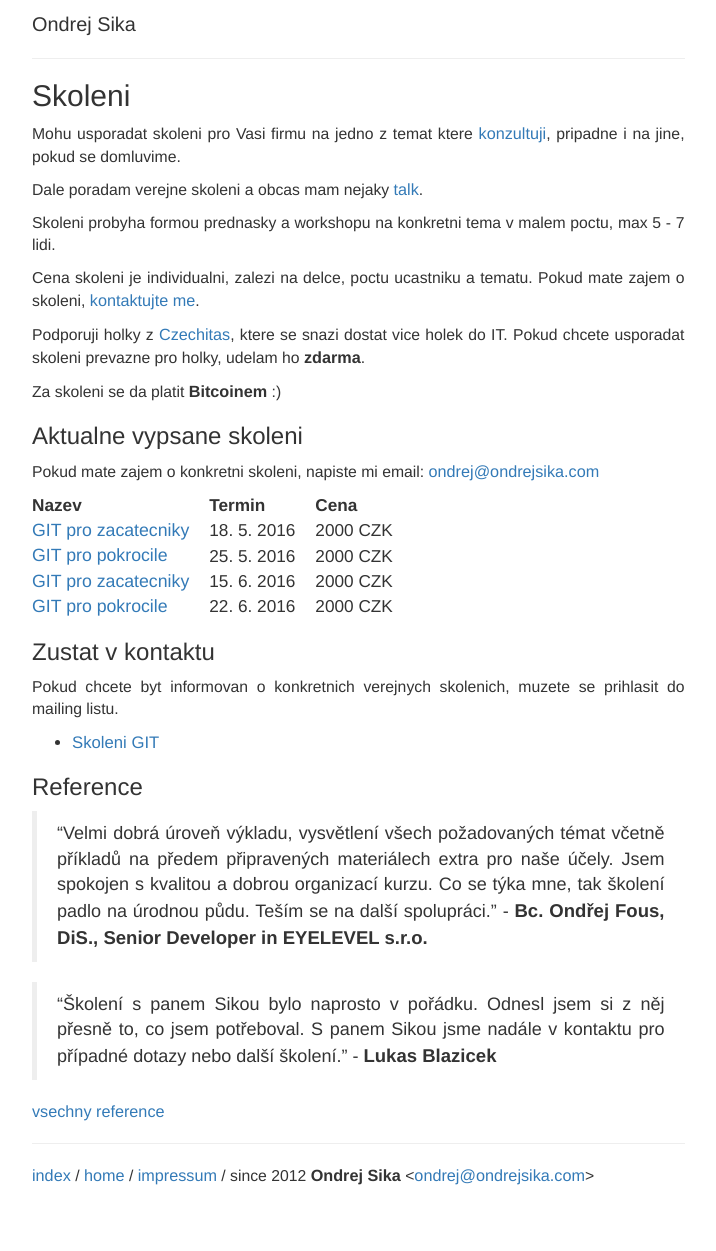
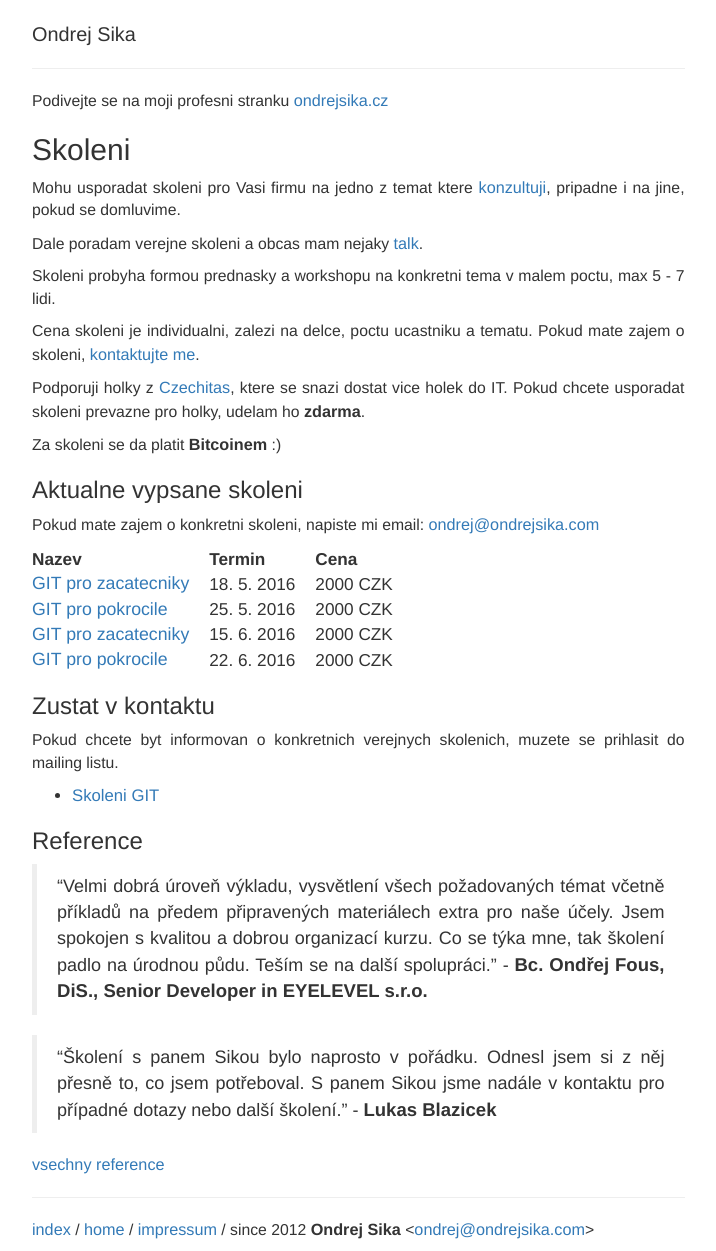
Before and after one commit to ondrejsika/ondrejsika.com, a Jekyll site: the page built from skoleni/index.md, in a window 1280 px wide. Shown: the whole page, without its empty margins (38-754 px from the left). Built offline with Jekyll 4.4.1, drawn with Linux system fonts in a browser that asks for light colours; Markdown is read by kramdown in place of the engine named in the settings; comment, search, counter and statistics services are not loaded; before the commit the page ends 1198 px from its top, so only the background shows below that.

Commit message:
fix css, add link to ondrejsika.cz to homepage, skoleni, konzultace

```diff
--- a/skoleni/index.md
+++ b/skoleni/index.md
@@ -2,6 +2,8 @@
 layout: default
 title: Skoleni
 ---
+
+Podivejte se na moji profesni stranku [ondrejsika.cz](https://ondrejsika.cz)
 
 ## {{ page.title }}
 
--- a/static/src/main.css
+++ b/static/src/main.css
@@ -12,6 +12,6 @@
 
 .site-header {
     display: block;
-    margin-top: 10px;
+    margin-top: 20px;
     font-size: 1.3em;
 }
```
Also changed, not shown: index.md (+1 -1 lines), konzultace/index.md (+2 -0 lines).
